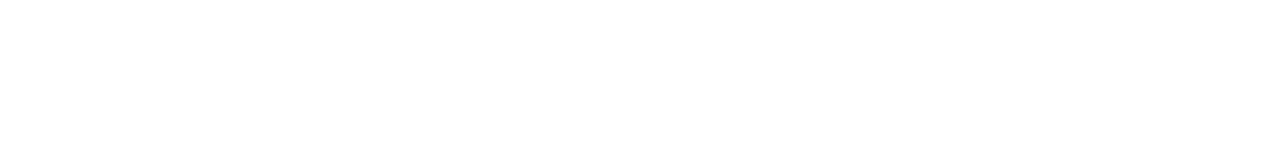
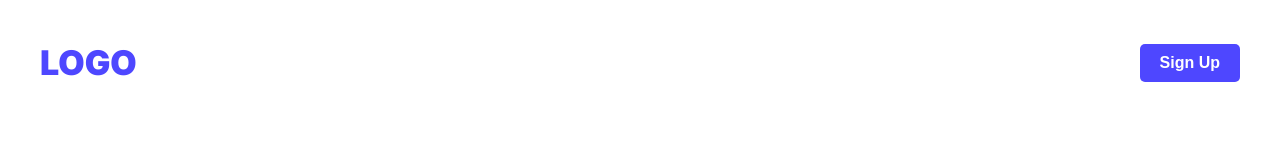
Before and after one commit to nazmul5675/Assignment-001, a plain HTML site: page index.html in a window 1280 px wide. Drawn offline with Linux system fonts and the light colour scheme.

Commit message:
Navbar added

```diff
--- a/index.html
+++ b/index.html
@@ -26,7 +26,11 @@
 
 <body class="raleway-font">
     <!-- Navbar section -->
-
+    <nav class="flex nav-item">
+        <h3 class="blue-text-sm">LOGO</h3>
+        <button class="btn-blue">Sign Up</button>
+    </nav>
+    <!-- Banner section -->
 
 
 
--- a/styles.css
+++ b/styles.css
@@ -140,3 +140,10 @@
     font-size: 97px;
     font-weight: bold;
 }
+
+/* Navbar section */
+.nav-item {
+    justify-content: space-between;
+    max-width: 1200px;
+    margin: auto;
+}
```
